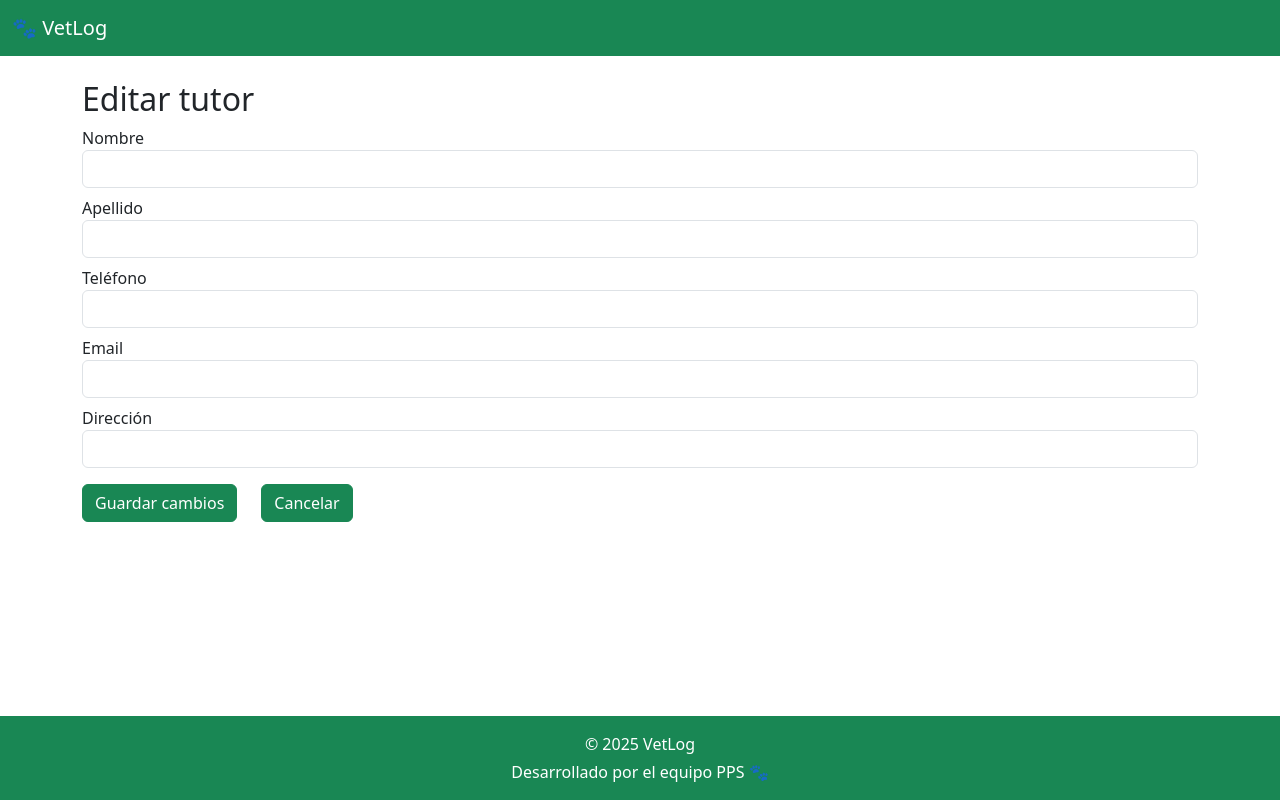
After one commit to Walteriba/PPS, a Flask app: template templates/editar_tutor.html in a window 1280 px wide. The commit adds this page. Run offline with Flask 3, Linux system fonts and the light colour scheme; the template is opened without the code that fills it, so the values that code supplies are empty.

Commit message:
editar tutor

```diff
--- /dev/null
+++ b/static/js/editar_tutor.js
@@ -0,0 +1,27 @@
+document.getElementById("saveBtn").addEventListener("click", async function () {
+  const form = document.getElementById("editarTutorForm");
+  const tutorId = form.dataset.id;
+  const pacienteId = form.dataset.pacienteId;
+  const data = new FormData(form);
+
+  // Validar campos obligatorios
+  const nombre = form.querySelector("input[name='nombre']").value.trim();
+  const apellido = form.querySelector("input[name='apellido']").value.trim();
+  const telefono = form.querySelector("input[name='telefono']").value.trim();
+  const email = form.querySelector("input[name='email']").value.trim();
+  const direccion = form.querySelector("input[name='direccion']").value.trim();
+
+  if (!nombre || !apellido || !telefono || !email || !direccion) {
+    alert("Todos los campos son obligatorios");
+    return;
+  }
+  const resp = await fetch(`/tutor/${tutorId}`, {
+    method: "PUT",
+    body: data,
+  });
+  if (resp.ok) {
+    location.href = `/paciente/${pacienteId}`;
+  } else {
+    alert("Error al actualizar el tutor");
+  }
+});
--- /dev/null
+++ b/templates/editar_tutor.html
@@ -0,0 +1,36 @@
+<!DOCTYPE html>
+<html lang="es">
+  <head>
+    <meta charset="UTF-8" />
+    <title>Detalle Consulta</title>
+    <link
+      href="https://cdn.jsdelivr.net/npm/bootstrap@5.3.3/dist/css/bootstrap.min.css"
+      rel="stylesheet"/>
+  </head>
+  <body class="d-flex flex-column min-vh-100">
+    {% include 'partials/header.html' %}
+
+    <!-- Editar tutor -->
+    <div class="container">
+      <h2>Editar tutor</h2>
+      <form id="editarTutorForm" data-id="{{ tutor.id }}" data-paciente-id="{{ paciente.id }}">
+        {% include 'partials/form_tutor.html'%}
+        <div class="row">
+          <div class="col-auto">
+            <button type="button" id="saveBtn" class="btn btn-success mt-2">
+              Guardar cambios
+            </button>
+          </div>
+          <div class="col-auto">
+            <a href="{{ url_for('home_bp.detalle_paciente', id=paciente.id) }}" class="btn btn-success mt-2">
+                Cancelar</a>
+          </div>
+        </div>
+      </form>
+    </div>
+
+    {% include 'partials/footer.html' %}
+    <script src="https://cdn.jsdelivr.net/npm/bootstrap@5.3.3/dist/js/bootstrap.bundle.min.js"></script>
+    <script src="{{ url_for('static', filename='js/editar_tutor.js') }}"></script>
+  </body>
+</html>
--- a/templates/index.html
+++ b/templates/index.html
@@ -33,6 +33,5 @@
 
   <script src="https://cdn.jsdelivr.net/npm/bootstrap@5.3.3/dist/js/bootstrap.bundle.min.js"></script>
   <script src="{{ url_for('static', filename='js/buscador.js') }}"></script>
-  <script src="{{ url_for('static', filename='js/paciente.js') }}"></script>
 </body>
 </html>
--- a/templates/partials/form_tutor.html
+++ b/templates/partials/form_tutor.html
@@ -1,20 +1,20 @@
 <div class="mb-2">
   <label>Nombre</label>
-  <input type="text" name="nombre" class="form-control" />
+  <input type="text" name="nombre" class="form-control" value="{{ tutor.nombre if tutor else ''  }}" required/>
 </div>
 <div class="mb-2">
   <label>Apellido</label>
-  <input type="text" name="apellido" class="form-control" />
+  <input type="text" name="apellido" class="form-control" value="{{ tutor.apellido if tutor else '' }}" required/>
 </div>
 <div class="mb-2">
   <label>Teléfono</label>
-  <input type="number" name="telefono" class="form-control" />
+  <input type="number" name="telefono" class="form-control" value="{{ tutor.telefono if tutor else '' }}" required />
 </div>
 <div class="mb-2">
   <label>Email</label>
-  <input type="email" name="email" class="form-control" />
+  <input type="email" name="email" class="form-control" value="{{ tutor.email if tutor else '' }}" required/>
 </div>
 <div class="mb-2">
   <label>Dirección</label>
-  <input type="text" name="direccion" class="form-control" />
+  <input type="text" name="direccion" class="form-control" value="{{ tutor.direccion if tutor else '' }}" required />
 </div>
--- a/templates/partials/tutor.html
+++ b/templates/partials/tutor.html
@@ -2,9 +2,10 @@
   <div class="card-body">
     <h4 class="card-title">Tutor: {{ tutor.nombre }} {{ tutor.apellido }}</h4>
     <p class="card-text"> <br>
-      <strong>Tel:</strong> {{ tutor.telefono }} <br>
-      <strong>Dirección:</strong> {{ tutor.direccion }} <br>
+      <strong>Tel:</strong> {{ tutor.telefono }} <br />
+      <strong>Dirección:</strong> {{ tutor.direccion }} <br />
       <strong>Email:</strong> {{ tutor.email }}
     </p>
+    <a href="{{ url_for('home_bp.editar_tutor', id=tutor.id) }}" class="btn btn-success">Editar</a>
   </div>
 </div>
```
Also changed, not shown: controllers/home_controller.py (+7 -0 lines), templates/partials/form_paciente.html (+0 -9 lines).
